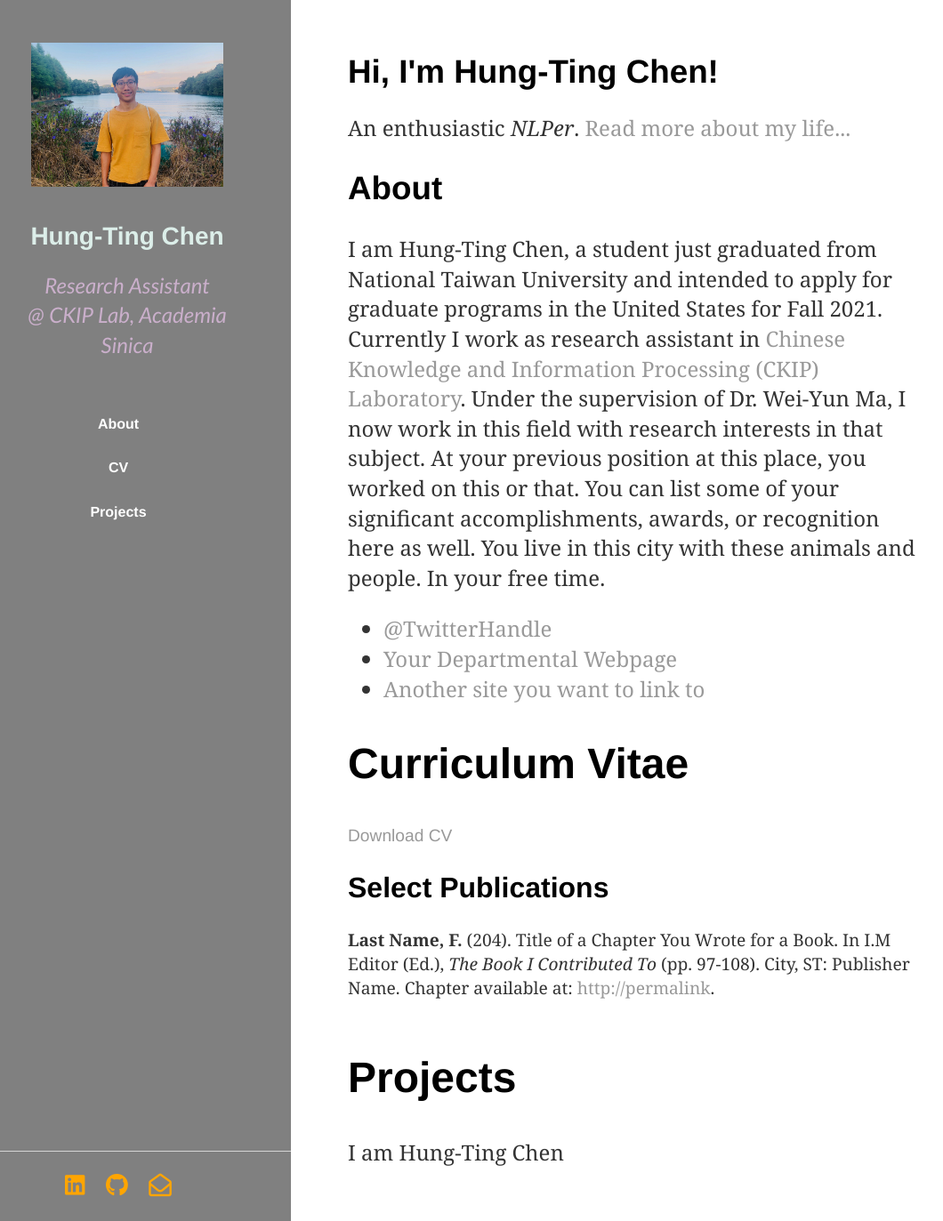
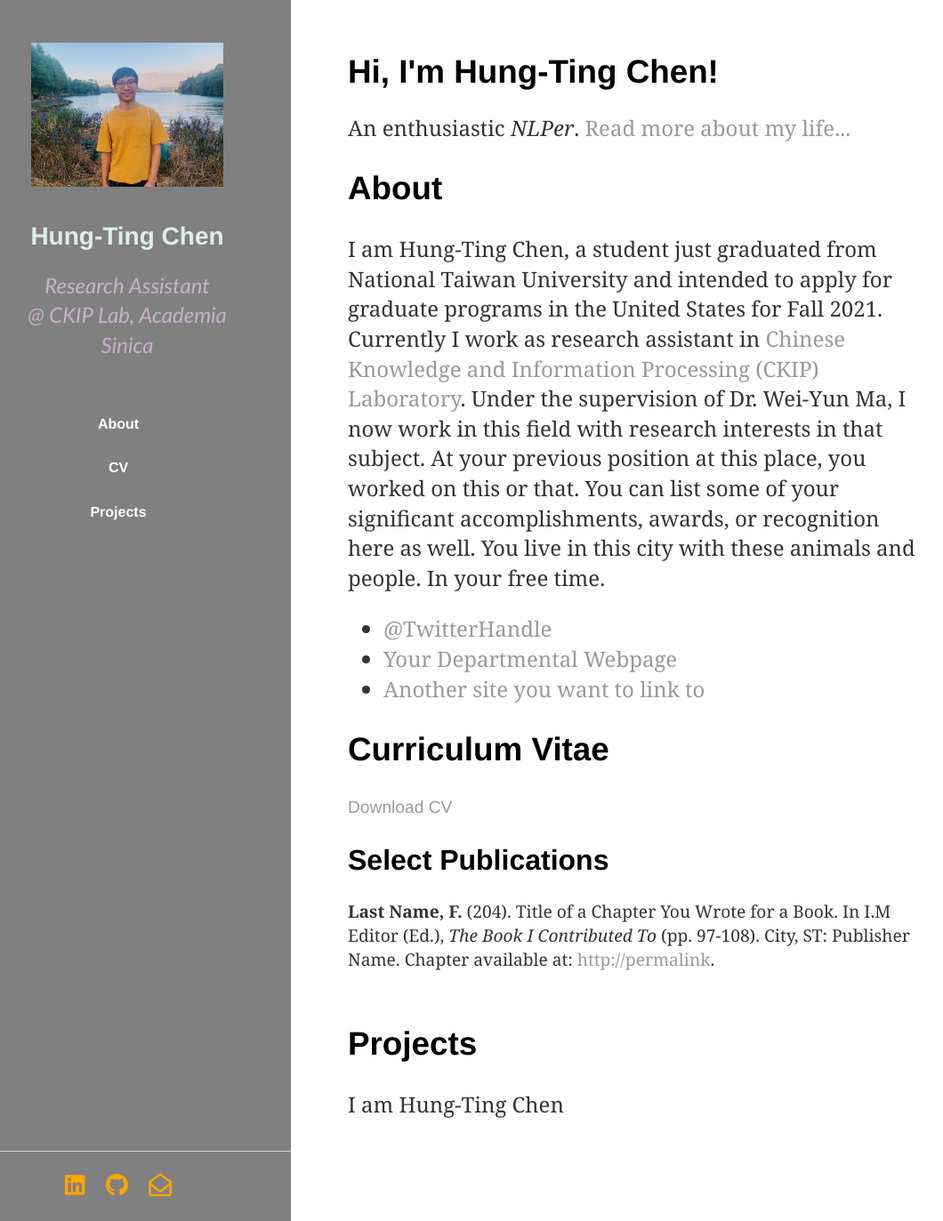
Before and after one commit to timchen0618/timchen0618.github.io, a Jekyll site: the page index.html, which Jekyll copies as it is, in a window 1280 px wide and 1373 px high. Shown: the whole window at 89% size, without its empty margins (41-1101 px from the left). Built offline with Jekyll 4.4.1, drawn with Linux system fonts in a browser that asks for light colours; nearby versions of some CDN libraries.

```diff
--- a/css/main.css
+++ b/css/main.css
@@ -22,16 +22,16 @@
 
 /* CV */
 .cv { margin: 0px 0px 60px; }
-.cv h1 { font-size: 3em; }
-.cv h2 { font-size: 2em; }
+/*.cv h1 { font-size: 3em; }*/
+/*.cv h2 { font-size: 2em; }*/
 .cv address, .cv .download { font-family: 'Helvetica', 'Arial', 'Sans-Serif'; }
 .cv address, .cv p { font-size: 1.2em; }
 /*.cv .download { float: left; font-size: 1.5em; text-transform: uppercase; }*/
 
 /* projects */
 .projects { margin: 0px 0px 60px; }
-.projects h1 { font-size: 3em; }
-.projects h2 { font-size: 2em; }
+/*.projects h1 { font-size: 3em; }*/
+/*.projects h2 { font-size: 2em; }*/
 /*.projects address, .projects .download { font-family: 'Helvetica', 'Arial', 'Sans-Serif'; }
 .projects address, .projects p { font-size: 1.2em; }
 .projects .download { float: right; font-size: .8em; text-transform: uppercase; }*/
```
